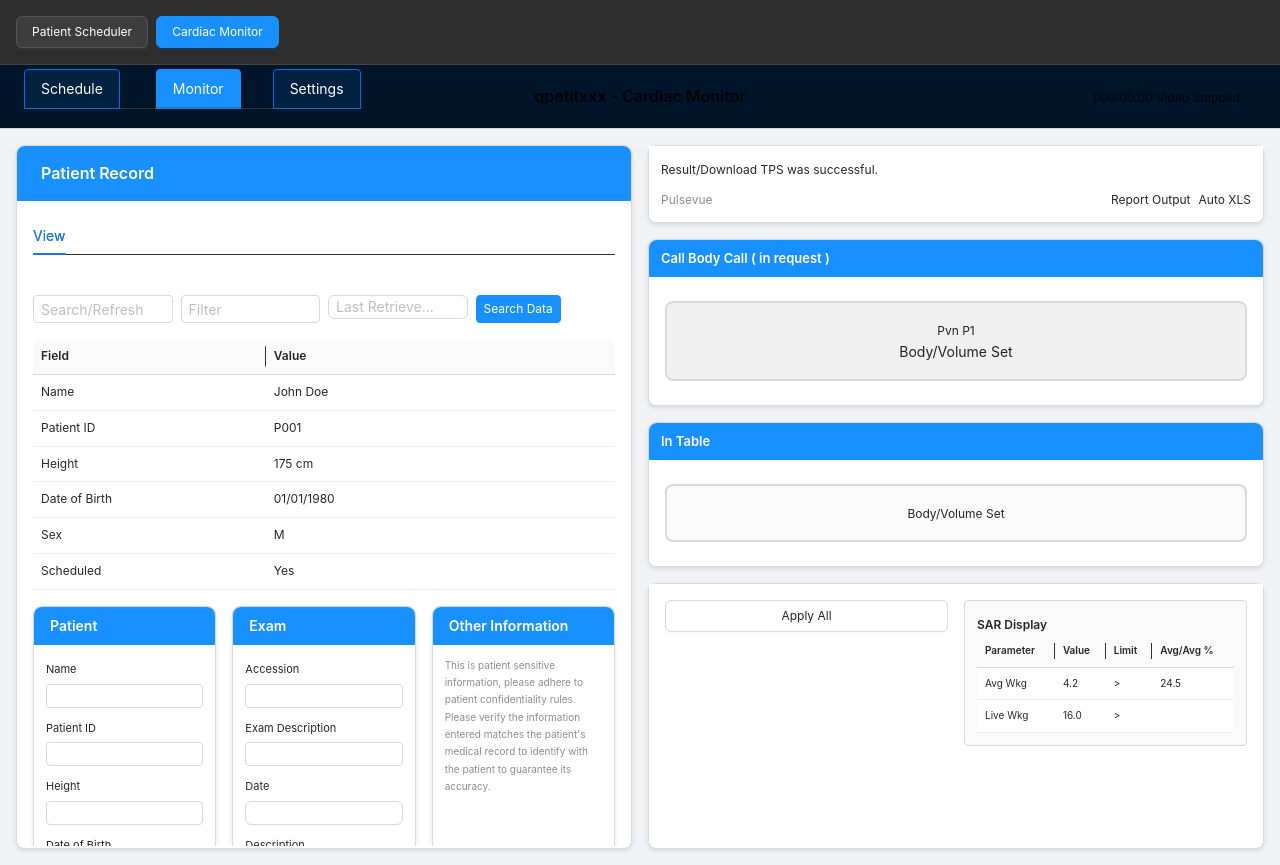
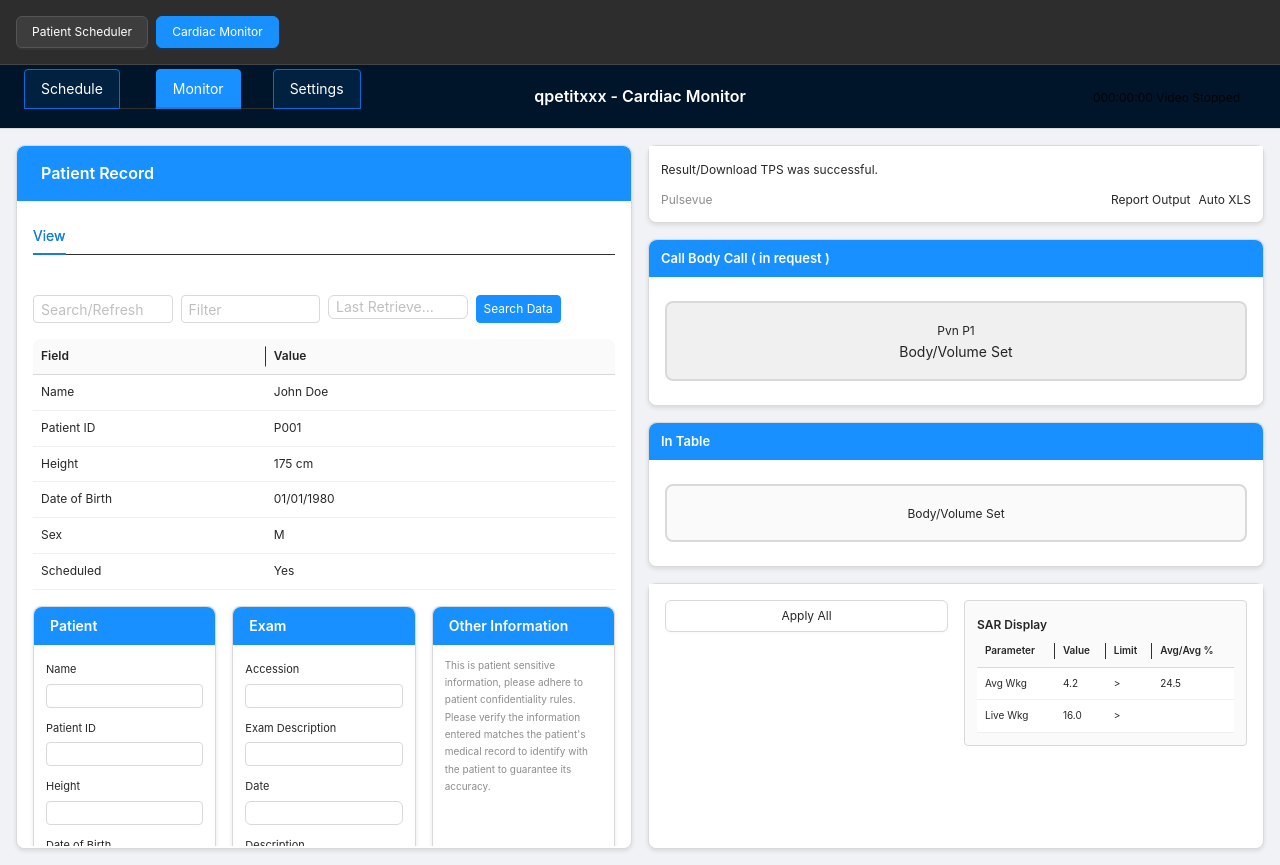
Before and after one commit to alexiskulash/fusion-antd, a React (Vite) app: page /monitor in a window 1280 px wide. Built offline with nearby package versions, Linux system fonts and the light colour scheme.

Commit message:
Fix header center text color with stronger CSS override
cgen-47ea487f1fac494ea143af9174d4ef7c

```diff
--- a/src/Monitor.css
+++ b/src/Monitor.css
@@ -65,6 +65,16 @@
 }
 
 .header-center .ant-typography {
+  color: #ffffff !important;
+  text-shadow: none !important;
+}
+
+.header-center .ant-typography strong {
+  color: #ffffff !important;
+  font-weight: 600 !important;
+}
+
+.header-center * {
   color: #ffffff !important;
 }
 
```
